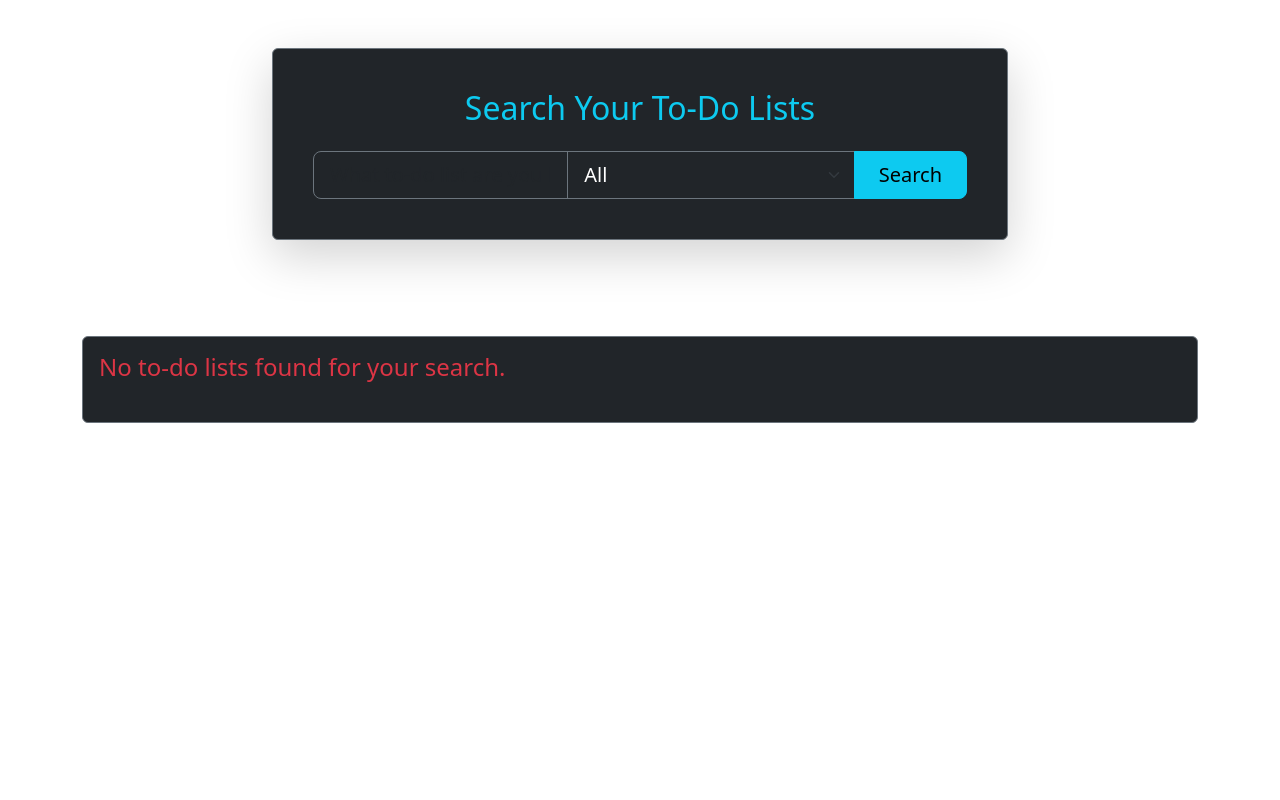
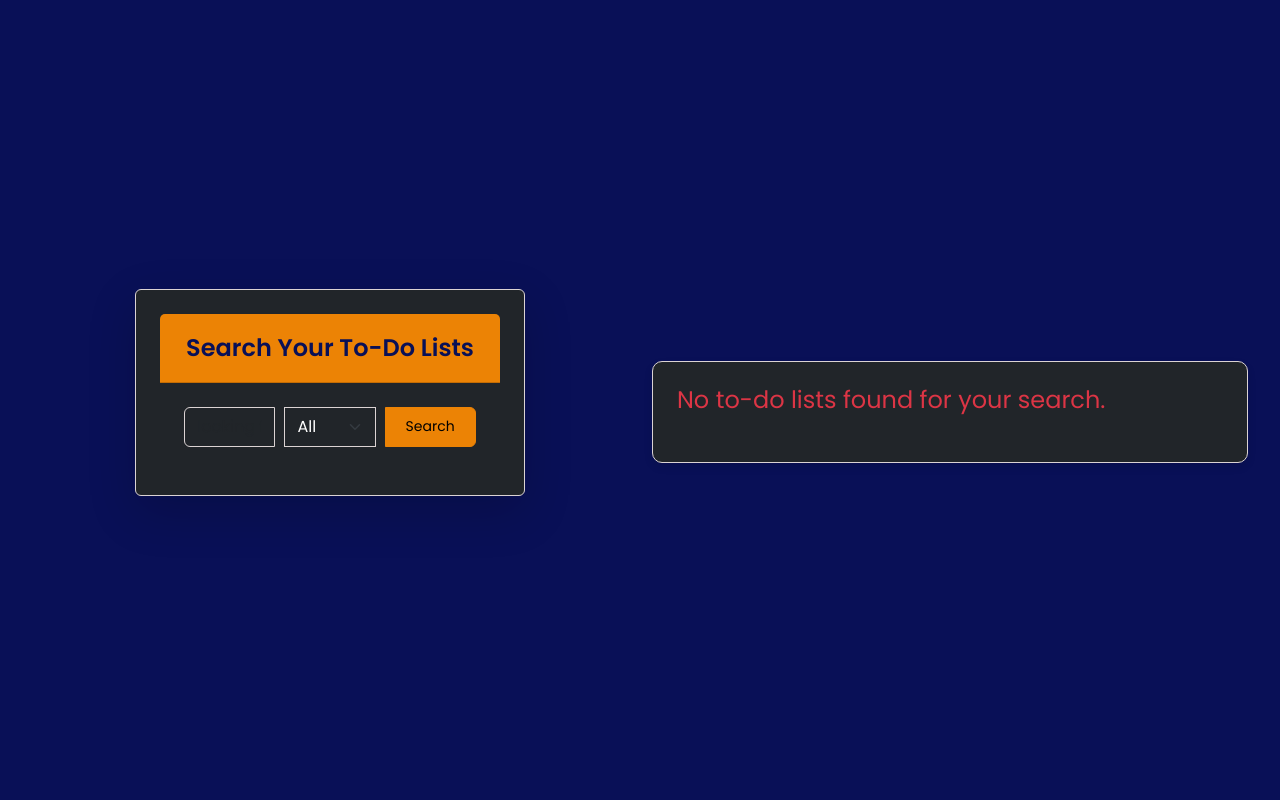
Before and after one commit to michaeltamba/uts-webprog, a PHP site: page /search.php in a window 1280 px wide. Run offline with PHP 8.4, Linux system fonts and the light colour scheme; a user stored in the database is signed in; data that the repository does not hold is empty.

Commit message:
search css

```diff
--- a/search.php
+++ b/search.php
@@ -67,41 +67,119 @@ if ($_SERVER['REQUEST_METHOD'] == 'GET') {
     <meta name="viewport" content="width=device-width, initial-scale=1.0">
     <title>Search To-Do Lists</title>
     <link href="https://cdn.jsdelivr.net/npm/bootstrap@5.3.0-alpha1/dist/css/bootstrap.min.css" rel="stylesheet">
+    <link href="https://fonts.googleapis.com/css2?family=Poppins:wght@300;400;600&display=swap" rel="stylesheet">
+    <style>
+        body {
+            background-color: #091057;
+            color: #DBD3D3;
+            font-family: 'Poppins', sans-serif;
+            height: 100vh;
+            display: flex;
+            justify-content: center;
+            align-items: center;
+            padding: 20px;
+        }
+        .container {
+            max-width: 800px;
+            margin-top: 2rem;
+        }
+        .card {
+            border-radius: 10px;
+            box-shadow: 0 4px 8px rgba(0, 0, 0, 0.1);
+            overflow: hidden;
+        }
+        .card-header {
+            background-color: #EC8305;
+            color: #091057;
+            font-size: 1.5rem;
+            font-weight: 600;
+            text-align: center;
+            padding: 1rem;
+        }
+        .card-body {
+            padding: 1.5rem;
+        }
+        .form-control, .form-select {
+            background-color: #024CAA;
+            color: #DBD3D3;
+            border-color: #DBD3D3;
+            height: 40px;
+            padding: 0.375rem 0.75rem;
+        }
+        .form-control:focus, .form-select:focus {
+            border-color: #EC8305;
+            box-shadow: 0 0 5px rgba(236, 131, 5, 0.5);
+        }
+        .btn-info {
+            background-color: #EC8305;
+            border-color: #EC8305;
+            height: 40px;
+            padding: 0 20px;
+            font-size: 0.875rem;
+        }
+        .text-info {
+            color: #EC8305 !important;
+        }
+        .border-secondary {
+            border-color: #DBD3D3 !important;
+        }
+        .list-group-item {
+            background-color: #024CAA;
+            border: none;
+            margin-bottom: 10px;
+            transition: background-color 0.3s ease;
+        }
+        .list-group-item:hover {
+            background-color: #091057;
+            color: #EC8305;
+        }
+        .badge {
+            background-color: #EC8305;
+        }
+        .input-group {
+            display: flex;
+        }
+        .input-group .form-control, .input-group .form-select, .input-group .btn {
+            margin-right: 10px;
+        }
+        .input-group .btn {
+            margin-right: 0;
+        }
+    </style>
 </head>
 <body>
-
-    <div class="container mt-5">
+    <div class="container">
         <div class="row justify-content-center">
             <div class="col-md-8">
                 <div class="card bg-dark text-white shadow-lg p-4 mb-5 rounded border-secondary">
+                    <div class="card-header">
+                        Search Your To-Do Lists
+                    </div>
                     <div class="card-body">
-                        <h2 class="text-center text-info mb-4">Search Your To-Do Lists</h2>
-                        <form method="GET" class="input-group input-group-lg">
-                            <input type="text" name="search" class="form-control bg-dark text-white border-secondary mr-1" placeholder="What to-do list are you looking for?" aria-label="Search To-Do Lists" required>
+                        <form method="GET" class="input-group">
+                            <input type="text" name="search" class="form-control bg-dark text-white border-secondary" placeholder="looking for?" aria-label="Search To-Do Lists" required>
                             <select name="filter_status" class="form-select bg-dark text-white border-secondary">
                                 <option value="all" <?php echo ($filterStatus == 'all') ? 'selected' : ''; ?>>All</option>
                                 <option value="complete" <?php echo ($filterStatus == 'complete') ? 'selected' : ''; ?>>Completed</option>
                                 <option value="incomplete" <?php echo ($filterStatus == 'incomplete') ? 'selected' : ''; ?>>Incomplete</option>
                             </select>
-                            <button type="submit" class="btn btn-info px-4">Search</button>
+                            <button type="submit" class="btn btn-info">Search</button>
                         </form>
                     </div>
                 </div>
             </div>
         </div>
     </div>
-
     <div class="container mt-5 text-white">
-        <div class='card bg-dark border-secondary mb-4'> <!-- Card untuk hasil pencarian -->
-            <div class='card-body'>
+        <div class="card bg-dark border-secondary mb-4">
+            <div class="card-body">
                 <?php if (!empty($searchQuery)): ?>
-                    <h4 class='text-info'>Search Query: <?php echo $searchQuery; ?></h4>
+                    <h4 class="text-info">Search Query: <?php echo $searchQuery; ?></h4>
                 <?php endif; ?>
                 <?php echo $searchResults; ?>
-            </div> <!-- Tutup card-body -->
-        </div> <!-- Tutup card -->
+            </div>
+        </div>
     </div>
-
     <script src="https://cdn.jsdelivr.net/npm/bootstrap@5.3.0-alpha1/dist/js/bootstrap.bundle.min.js"></script>
 </body>
 </html>
```
